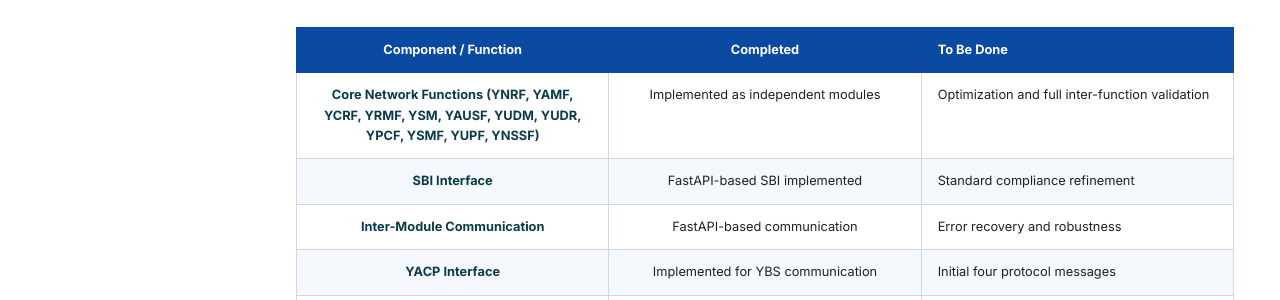
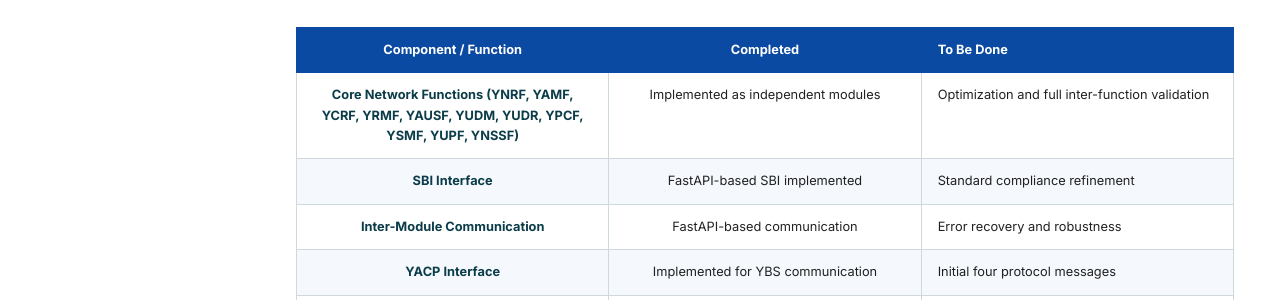
Before and after one commit to chandharlabs/yesdr-standard, an MkDocs documentation site: the page built from docs/implementations/current_status.md, in a window 1280 px wide and 900 px high. Shown: the part 268-568 px from the top of the window. Built offline with MkDocs 1.6.1 and Material for MkDocs 9.7.7, drawn with Linux system fonts in a browser that asks for light colours.

Commit message:
Update current_status.md

```diff
--- a/docs/implementations/current_status.md
+++ b/docs/implementations/current_status.md
@@ -4,7 +4,7 @@
 
 | Component / Function | Completed | To Be Done |
 |--------------------|-----------|------------|
-| Core Network Functions (YNRF, YAMF, YCRF, YRMF, YSM, YAUSF, YUDM, YUDR, YPCF, YSMF, YUPF, YNSSF) | Implemented as independent modules | Optimization and full inter-function validation |
+| Core Network Functions (YNRF, YAMF, YCRF, YRMF, YAUSF, YUDM, YUDR, YPCF, YSMF, YUPF, YNSSF) | Implemented as independent modules | Optimization and full inter-function validation |
 | SBI Interface | FastAPI-based SBI implemented | Standard compliance refinement |
 | Inter-Module Communication | FastAPI-based communication | Error recovery and robustness |
 | YACP Interface | Implemented for YBS communication | Initial four protocol messages |
```
